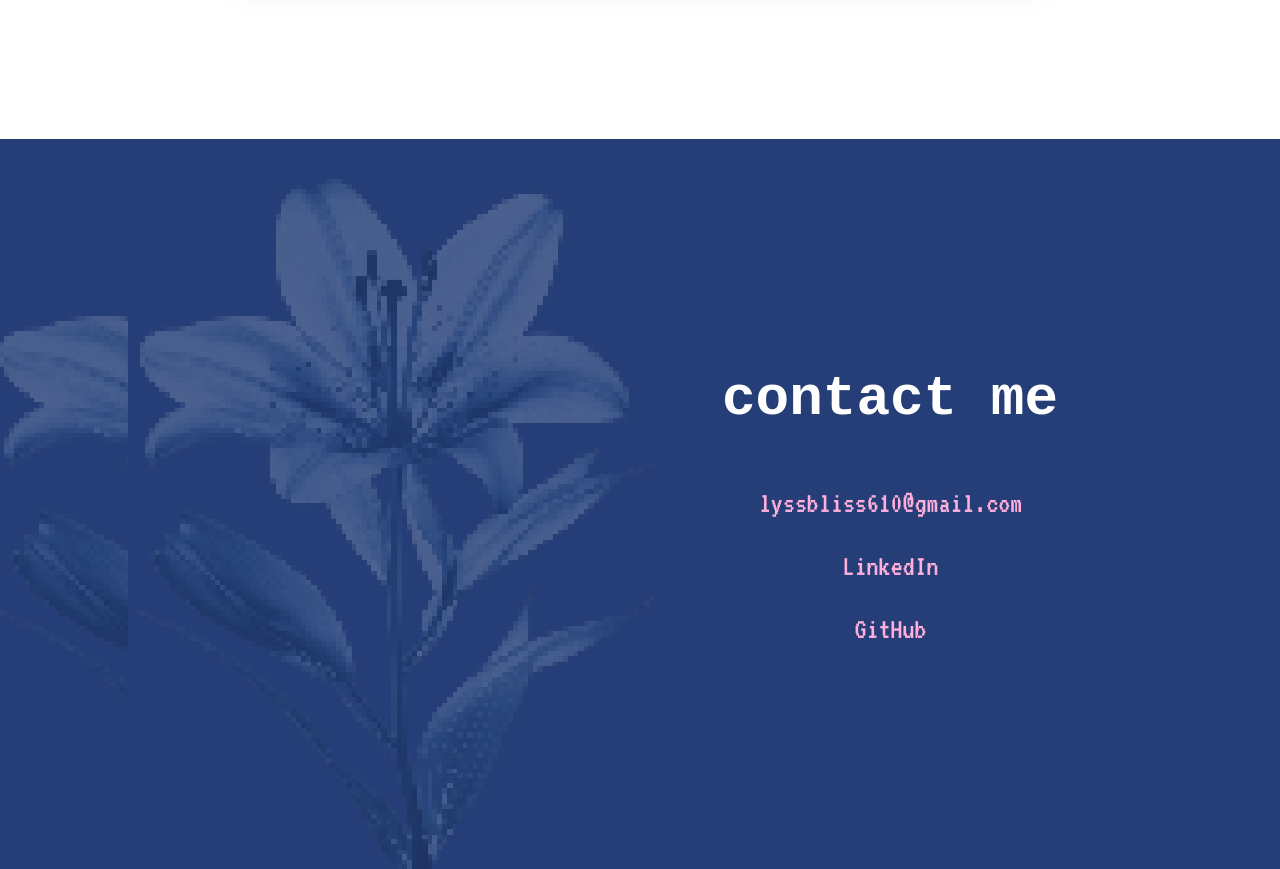
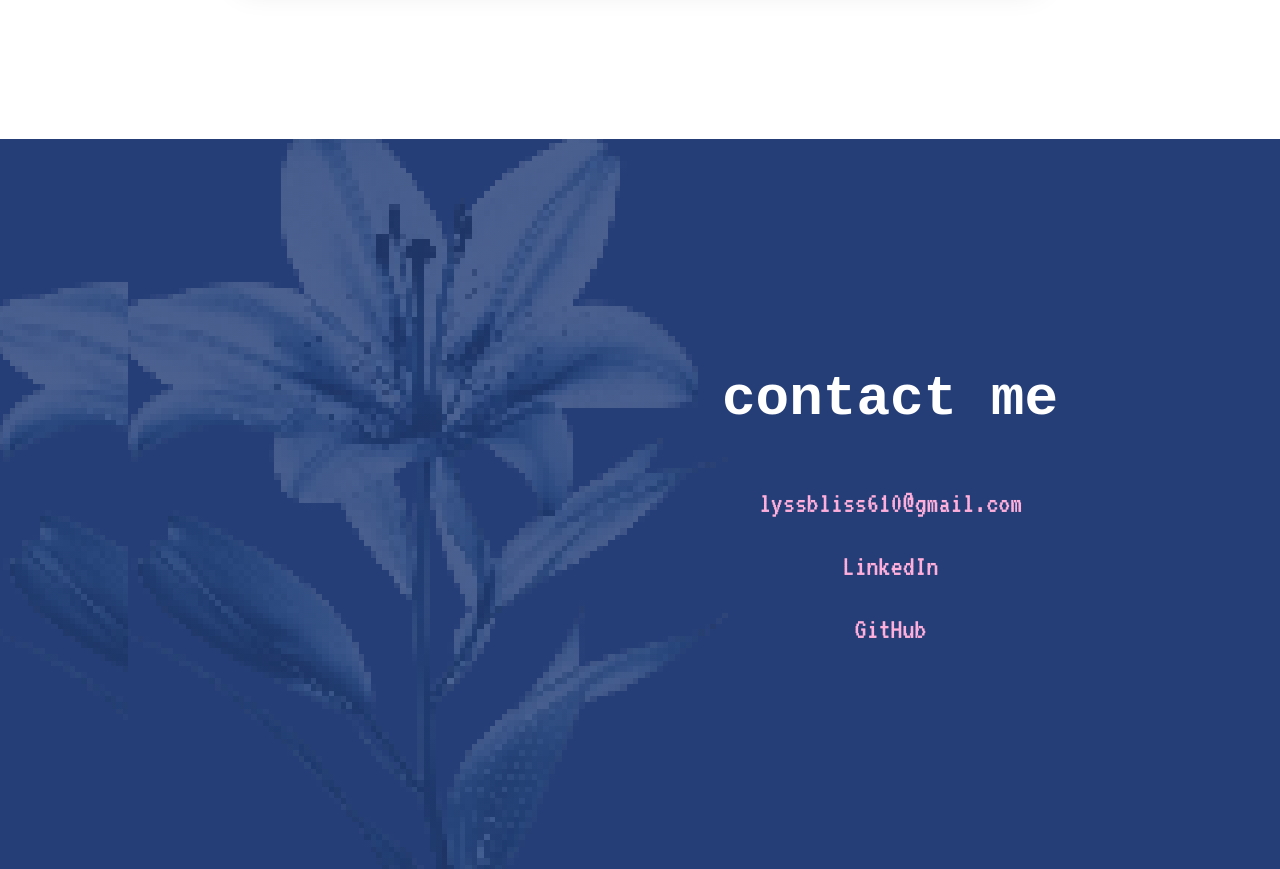
Before and after one commit to alynguyxn/alyssa-portfolio, a React (Vite) app: page / in a window 1280 px wide. Shown: the part 3460-4329 px from the top of the page. Built offline with nearby package versions, Linux system fonts and the light colour scheme; a web font is replaced by a local one.

Commit message:
formatting contact section

```diff
--- a/src/index.css
+++ b/src/index.css
@@ -1215,20 +1215,22 @@ button:focus-visible {
   z-index: 1;
   overflow: hidden;
 
-  /* --- THE LILY OVERHAUL --- */
-  /* We use !important here to force the move from Right to Left */
+  /* Update this section specifically */
   background-image:
     linear-gradient(rgba(37, 62, 119, 0.8), rgba(37, 62, 119, 0.8)),
     url('/images/lily3.png') !important;
-  background-repeat: no-repeat !important;
 
-  /* Forces it to the left side */
-  background-position: left -5% center !important;
+  /* 1. Explicitly tell BOTH the gradient and the image not to repeat */
+  background-repeat: no-repeat, no-repeat !important;
 
-  /* Makes it much larger (adjust 600px if needed) */
-  background-size: 550px auto !important;
+  /* 2. Using 'contain' can sometimes help prevent weird tiling artifacts */
+  background-size: auto, 650px auto !important;
+
+  /* 3. Ensure it's pinned to the left and vertically centered */
+  background-position: center, left -50px center !important;
 
   image-rendering: pixelated;
+  overflow: hidden;
 }
 
 /* CONTAINER SHIFT: This pushes the text unit to the right side */
```
